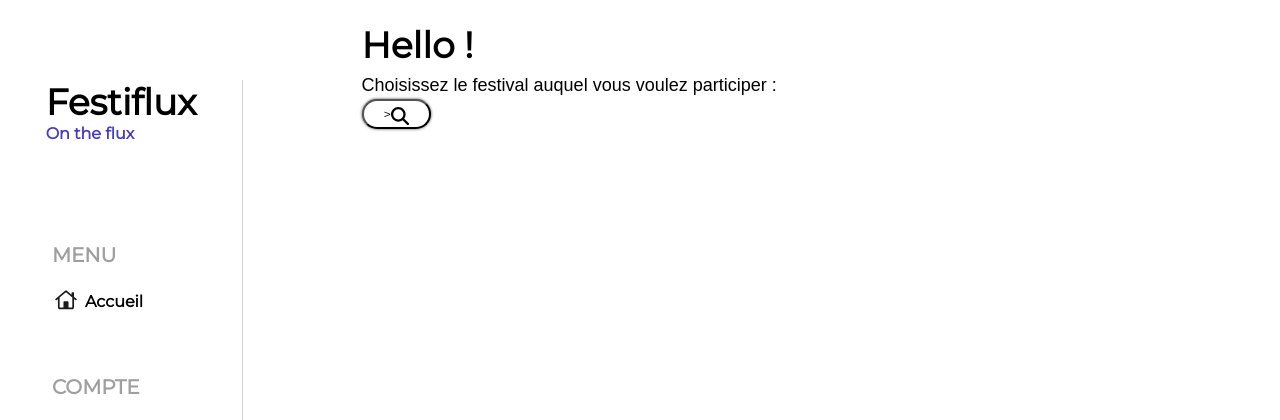
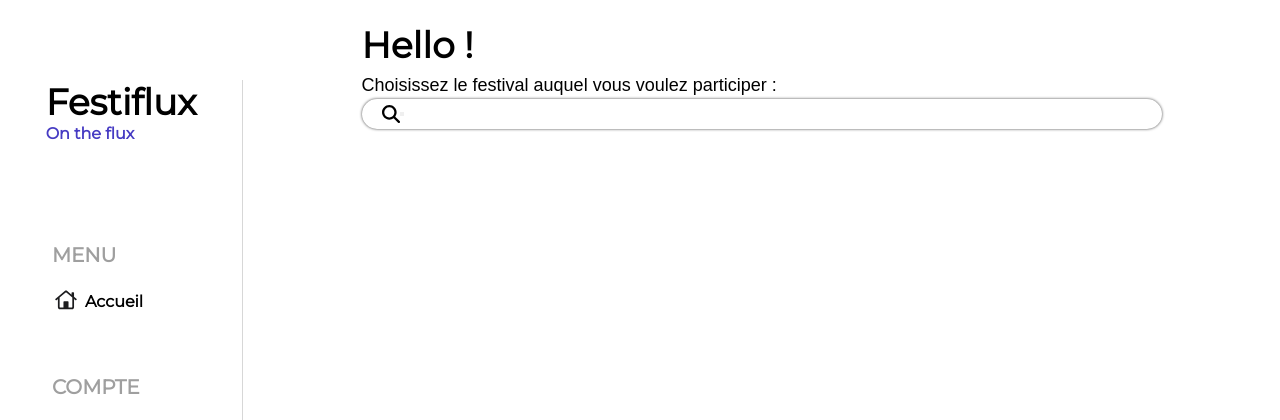
Before and after one commit to Rayan-guemar/SAE_3A_RACDV_SETE, a Symfony app: template templates/festival/index.html.twig in a window 1280 px wide. Shown: the top 420 px of the page. Run offline with Twig, Linux system fonts and the light colour scheme; the template is opened without the code that fills it, so the values that code supplies are empty; form fields are guessed from the names that the template uses; style sheets or scripts are compiled from the project's sources; some libraries are stand-ins or nearby versions.

Commit message:
implémentation du system de recherche done

```diff
--- a/assets/styles/searchbar.scss
+++ b/assets/styles/searchbar.scss
@@ -22,10 +22,6 @@
   }
 }
 
-img#saf {
-  margin-top: 7px;
-}
-
 .searchbar-wrapper {
   margin: 1em auto;
   max-width: 800px;
--- a/templates/festival/index.html.twig
+++ b/templates/festival/index.html.twig
@@ -11,12 +11,12 @@
 
         Choisissez le festival auquel vous voulez participer :
         {{ form_start(form) }}
-        <button class="box">
-            <input type="text" placeholder={{ form_widget(form.q) }}>
-            <a href="#">
-                <img id="saf" src="{{ asset("icons/search.svg") }}" alt="Search icon">
-            </a>
-        </button>
+        <div class="box">
+           {{ form_widget(form.q) }}
+            <img id="saf" src="{{ asset("icons/search.svg") }}" alt="Search icon">
+            <button>
+            </button>
+        </div>
         {{ form_end(form) }}
     </div>
     <div class="fest-wrapper">
```
Also changed, not shown: src/Controller/FestivalController.php (+6 -10 lines), src/Repository/FestivalRepository.php (+25 -0 lines).
